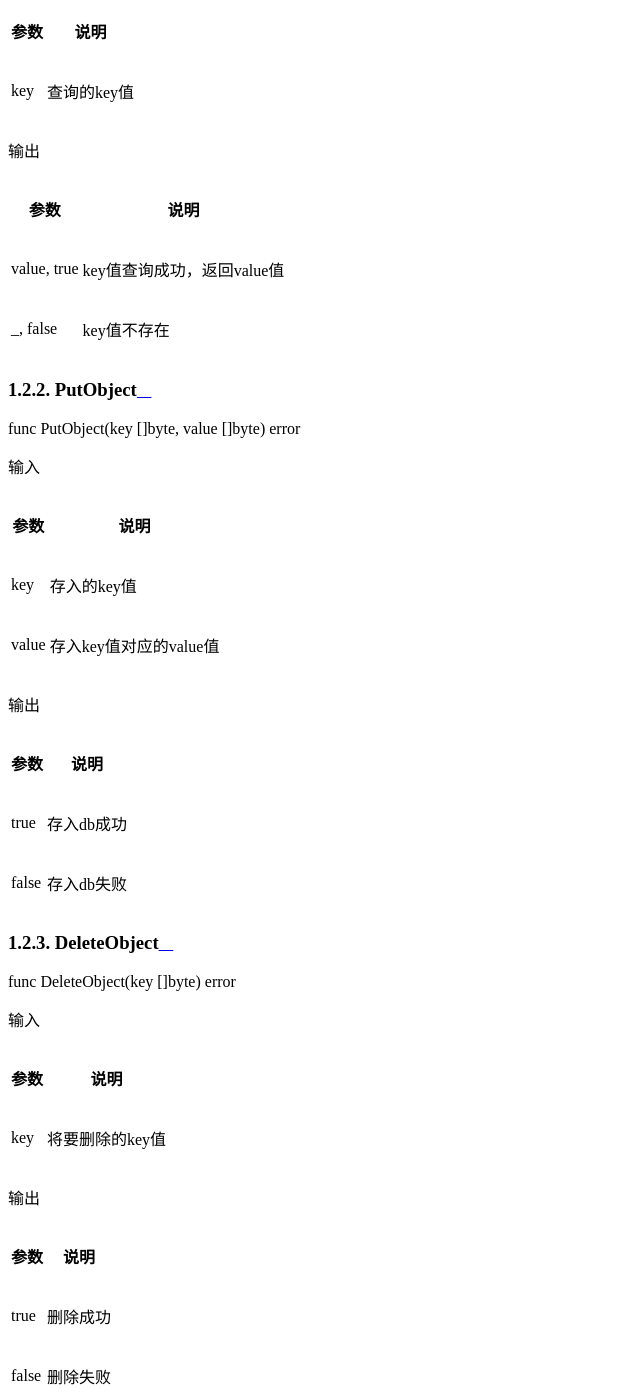
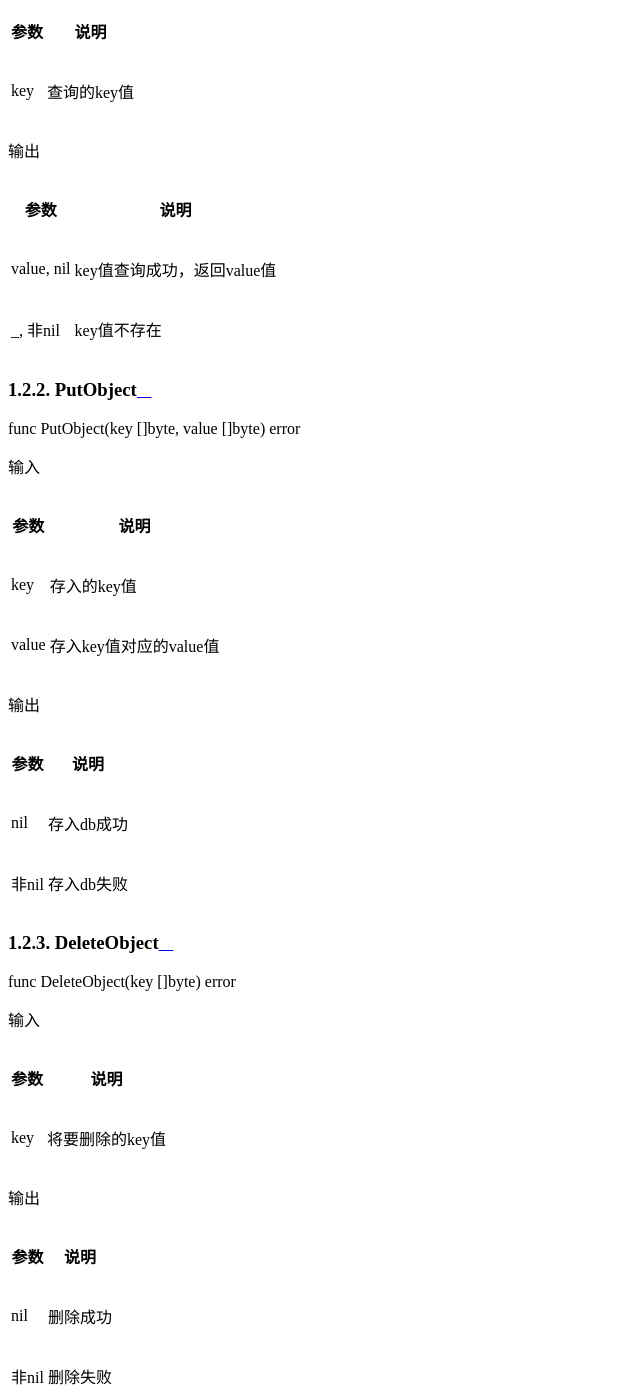
Before and after one commit to xuperchain/docs, a Sphinx documentation site: the page built from source/development_manuals/XuperCDT.rst, in a window 1280 px wide and 1400 px high, scrolled down 8353 px. Shown: the whole window, without its empty margins (0-640 px from the left). Built offline with Sphinx 7.4.7 and the Read the Docs theme 2.0.0, drawn with Linux system fonts in a browser that asks for light colours; some of the changed text lies outside the part shown.

Commit message:
edit go param

```diff
--- a/source/development_manuals/XuperCDT.rst
+++ b/source/development_manuals/XuperCDT.rst
@@ -385,13 +385,13 @@ func GetObject(key []byte) ([]byte, error)
 
 输出
 
-+-------------+------------------------------+
-| 参数        | 说明                         |
-+=============+==============================+
-| value, true | key值查询成功，返回value值   |
-+-------------+------------------------------+
-| _, false    | key值不存在                  |
-+-------------+------------------------------+
++------------+--------------------------------+
+| 参数       | 说明                           |
++============+================================+
+| value, nil | key值查询成功，返回value值     |
++------------+--------------------------------+
+| _, 非nil   | key值不存在                    |
++------------+--------------------------------+
 
 PutObject
 ^^^^^^^^^
@@ -413,9 +413,9 @@ func PutObject(key []byte, value []byte) error
 +-------+------------+
 | 参数  | 说明       |
 +=======+============+
-| true  | 存入db成功 |
+| nil   | 存入db成功 |
 +-------+------------+
-| false | 存入db失败 |
+| 非nil | 存入db失败 |
 +-------+------------+
 
 DeleteObject
@@ -436,9 +436,9 @@ func DeleteObject(key []byte) error
 +-------+-----------+
 | 参数  | 说明      |
 +=======+===========+
-| true  | 删除成功  |
+| nil   | 删除成功  |
 +-------+-----------+
-| false | 删除失败  |
+| 非nil | 删除失败  |
 +-------+-----------+
 
 QueryTx
@@ -459,9 +459,9 @@ func QueryTx(txid string) (\*pb.Transaction, error)
 +----------+---------------------------------------+
 | 参数     | 说明                                  |
 +==========+=======================================+
-| tx, true | 查询交易成功, 得到此txid的transaction |
+| tx, nil  | 查询交易成功, 得到此txid的transaction |
 +----------+---------------------------------------+
-| _, false | 查询交易失败                          |
+| _, 非nil | 查询交易失败                          |
 +----------+---------------------------------------+
 
 QueryBlock
@@ -479,13 +479,13 @@ func QueryBlock(blockid string) (\*pb.Block, error)
 
 输出
 
-+-------------+-------------------------------------+
-| 参数        | 说明                                |
-+=============+=====================================+
-| block, true | 查询block成功, 得到此blockid的block |
-+-------------+-------------------------------------+
-| _, false    | 查询block失败                       |
-+-------------+-------------------------------------+
++------------+-------------------------------------+
+| 参数       | 说明                                |
++============+=====================================+
+| block, nil | 查询block成功, 得到此blockid的block |
++------------+-------------------------------------+
+| _, 非nil   | 查询block失败                       |
++------------+-------------------------------------+
 
 NewIterator
 ^^^^^^^^^^^
```
